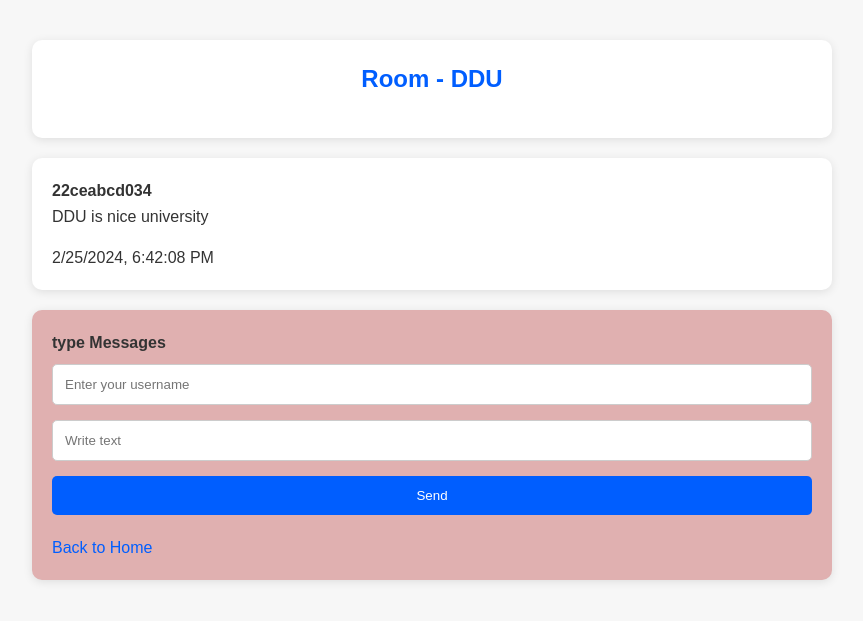
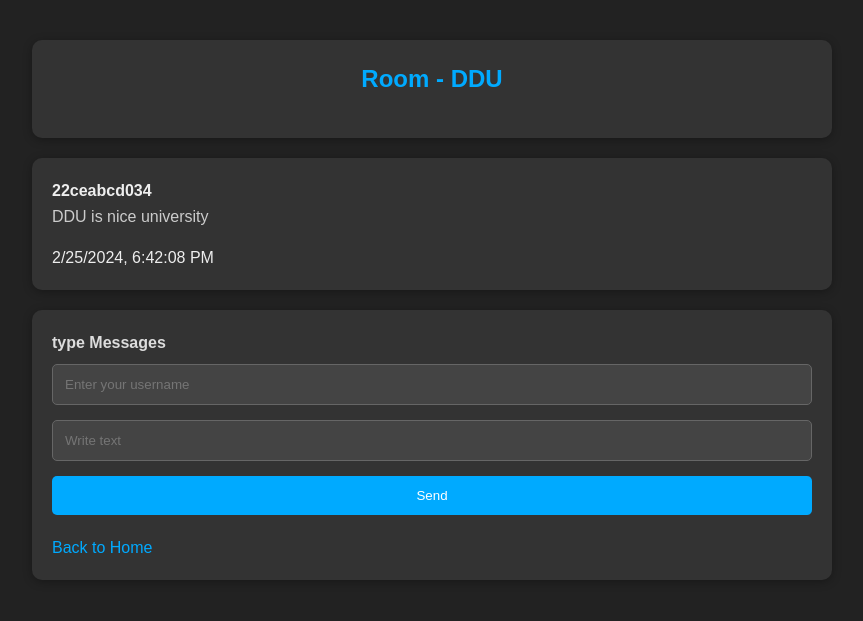
Before and after one commit to Vadhel63/AnonConnect, a Django app: page /DDU/ in a window 1280 px wide. Shown: the top 621 px of the page, without its empty margins (208-1071 px from the left). Run offline with Django 3.2, Linux system fonts and the light colour scheme; data comes from the database, SQL or seed files in the repository; both versions use the stored data as it was after the commit; some libraries are stand-ins or nearby versions.

Commit message:
Updated CSS

```diff
--- a/static/css/style1.css
+++ b/static/css/style1.css
@@ -7,8 +7,8 @@
 
 body {
   font-family: 'Arial', sans-serif;
-  background-color: #f7f7f7;
-  color: #333;
+  background-color: #222; /* Dark background */
+  color: #eee; /* Light text */
   line-height: 1.6;
   margin: 0;
   padding: 20px;
@@ -17,27 +17,20 @@ body {
 .container {
   max-width: 800px;
   margin: 20px auto;
-  background-color: #fff;
+  background-color: #333; /* Darker container background */
   border-radius: 10px;
-  box-shadow: 0 2px 10px rgba(0, 0, 0, 0.1);
-  padding: 20px;
-}
-.container1 {
-  max-width: 800px;
-  margin: 20px auto;
-  background-color: #e0b0b0;
-  border-radius: 10px;
-  box-shadow: 0 2px 10px rgba(0, 0, 0, 0.1);
+  box-shadow: 0 2px 10px rgba(0, 0, 0, 0.3); /* Darker box shadow */
   padding: 20px;
 }
 
 h1, h2 {
-  color: #005eff;
+  color: #00aaff; /* Light blue headings */
   margin-bottom: 20px;
 }
 
 p {
   margin-bottom: 15px;
+  color: #ccc; /* Light gray text */
 }
 
 form {
@@ -48,7 +41,7 @@ label {
   display: block;
   margin-bottom: 8px;
   font-weight: bold;
-  color: #333;
+  color: #ddd; /* Light gray labels */
 }
 
 input[type="text"],
@@ -56,9 +49,11 @@ select {
   width: 100%;
   padding: 12px;
   margin-bottom: 15px;
-  border: 1px solid #ccc;
+  border: 1px solid #666; /* Darker border */
   border-radius: 5px;
   box-sizing: border-box;
+  background-color: #444; /* Darker input background */
+  color: #eee; /* Light text */
 }
 
 input[type="submit"] {
@@ -66,13 +61,13 @@ input[type="submit"] {
   padding: 12px;
   border: none;
   border-radius: 5px;
-  background-color: #005eff;
-  color: #fff;
+  background-color: #00aaff; /* Light blue button */
+  color: #fff; /* White text */
   cursor: pointer;
 }
 
 input[type="submit"]:hover {
-  background-color: #0d55d0;
+  background-color: #0077cc; /* Darker blue on hover */
 }
 
 ul.room-list {
@@ -88,25 +83,29 @@ a.room-link {
   display: block;
   padding: 10px;
   border-radius: 5px;
-  background-color: #005eff;
-  color: #fff;
+  background-color: #00aaff; /* Light blue button */
+  color: #fff; /* White text */
   text-decoration: none;
   font-weight: bold;
   transition: background-color 0.3s;
 }
 
 a.room-link:hover {
-  background-color: #0d55d0;
+  background-color: #0077cc; /* Darker blue on hover */
 }
-a.back{
+
+a.back {
   text-decoration: none;
-  color: #005eff;
+  color: #00aaff; /* Light blue link */
 }
-a.back:hover{
+
+a.back:hover {
   font-style: oblique;
+  color: #0077cc; /* Darker blue on hover */
 }
+
 @media (max-width: 600px) {
   .container {
-    padding: 15px;
+      padding: 15px;
   }
 }
--- a/templates/room.html
+++ b/templates/room.html
@@ -47,7 +47,7 @@
   </script>
 
 
-<div class="container1">
+<div class="container">
     <form id="post-form">
       <label>type Messages</label>
       {% csrf_token %}
```
Also changed, not shown: about/templates/about.html (+21 -7 lines), static/css/style2.css (+33 -12 lines), db.sqlite3, static/1.jpg (added).
